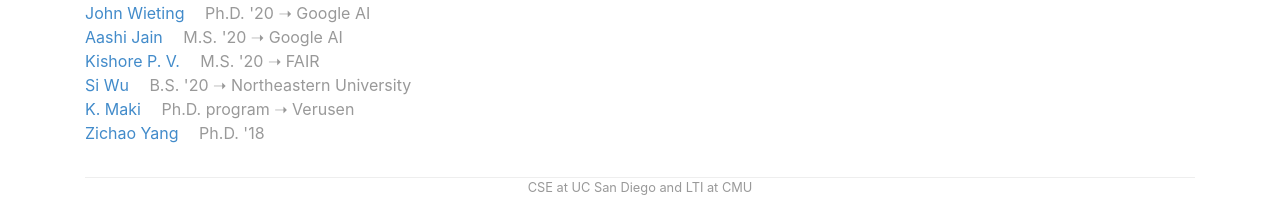
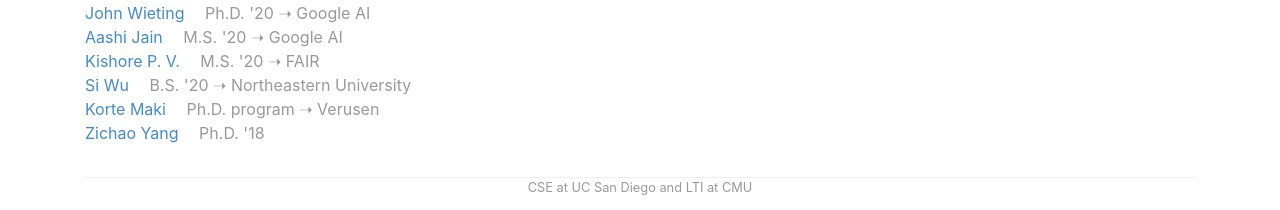
Before and after one commit to icebergnlp/icebergnlp.github.io, a Jekyll site: the page built from people.html, in a window 1280 px wide. Shown: the part 1099-1309 px from the top of the page. Built offline with Jekyll 4.4.1, drawn with Linux system fonts in a browser that asks for light colours.

Commit message:
Updated Korte's name

```diff
--- a/_data/people.yml
+++ b/_data/people.yml
@@ -169,7 +169,7 @@
     bio: "B.S. '20 ➝ Northeastern University"
 
 kmaki:
-    display_name: "K. Maki"
+    display_name: "Korte Maki"
     webpage: "https://scholar.google.com/citations?user=4MwHtsUAAAAJ&hl=en&oi=ao"
     role: past
 #   image: /img/people/kmaki.jpg
```
